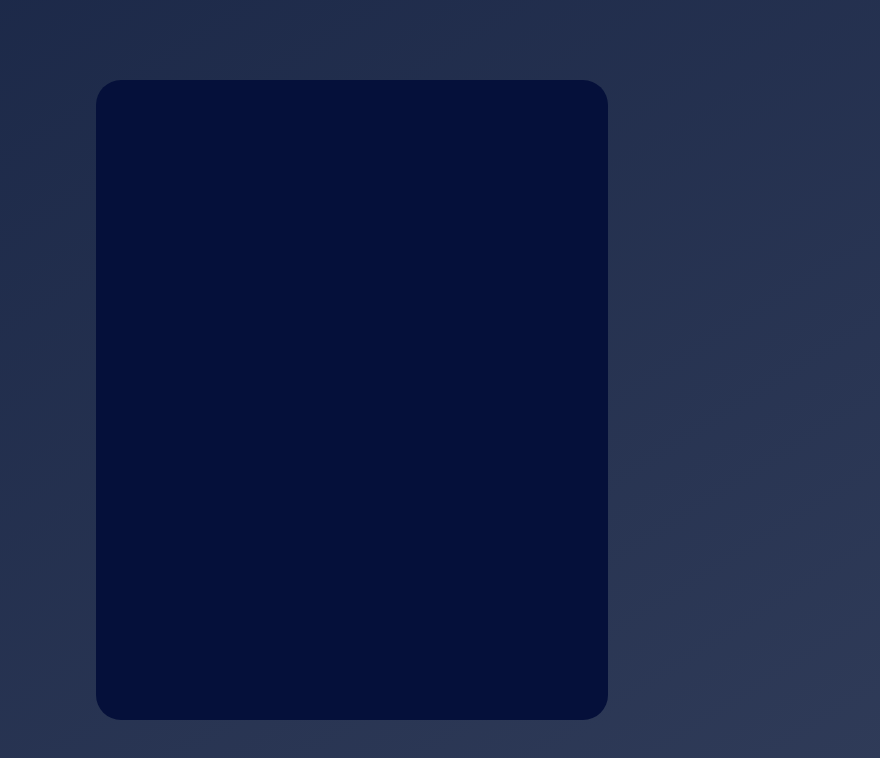
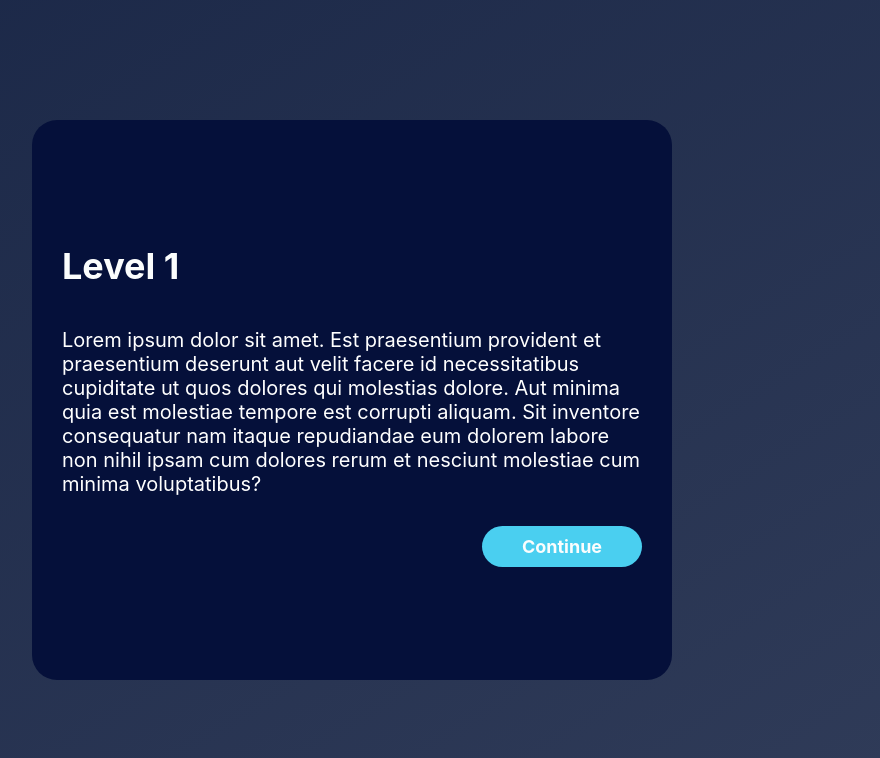
Before and after one commit to Leticia-Ajac/RPG_Skills, a React (Create React App) app in the folder rpg-skills/: page /Level1Intro in a window 1280 px wide. Shown: the top 758 px of the page, without its empty margins (288-1168 px from the left). Built offline with nearby package versions, Linux system fonts and the light colour scheme.

Commit message:
Level 1 Intro

```diff
--- a/rpg-skills/src/App.js
+++ b/rpg-skills/src/App.js
@@ -9,6 +9,7 @@ import {
 
 import Home from './pages/home';
 import Level1Intro from './pages/Level1/Intro';
+import Level1Main from './pages/Level1/Main';
 
 function App() {
   return (
@@ -18,6 +19,7 @@ function App() {
           <Routes>
             <Route path="/" element={<Home/>} />
             <Route path='/Level1Intro' element={<Level1Intro/>} />
+            <Route path='/Level1Main' element={<Level1Main />} />
           </Routes>
         </Router>
       </header>
--- a/rpg-skills/src/components/Boxes/BigBox/index.jsx
+++ b/rpg-skills/src/components/Boxes/BigBox/index.jsx
@@ -1,13 +1,14 @@
+import { useNavigate } from "react-router-dom"
+import { Button2 } from "../../Button"
+import { Describe2, Title2 } from "../../Texts"
 import "./style.css"
 export default function BigBox(props){
+    const navegate = useNavigate()
     return(
         <div className='bigbox'>
-            <section id='b1'>
-
-            </section>
-            <section id='b2'>
-
-            </section>
+            <Title2 id="title">{props.level}</Title2>
+            <Describe2>Lorem ipsum dolor sit amet. Est praesentium provident et praesentium deserunt aut velit facere id necessitatibus cupiditate ut quos dolores qui molestias dolore. Aut minima quia est molestiae tempore est corrupti aliquam. Sit inventore consequatur nam itaque repudiandae eum dolorem labore non nihil ipsam cum dolores rerum et nesciunt molestiae cum minima voluptatibus?</Describe2>
+            <Button2 onClick={navegate} to={props.to} id="button" >Continue</Button2>
         </div>
     )
 }
--- a/rpg-skills/src/components/Boxes/BigBox/style.css
+++ b/rpg-skills/src/components/Boxes/BigBox/style.css
@@ -1,21 +1,17 @@
 .bigbox{
-    width: 60vw;
-    height: 80vh;
+    width: 50vw;
+    height: 70vh;
     border-radius: 25px;
     background-color: #05103A;
     display: flex;
+    flex-direction: column;
     align-items: center;
-    justify-content: space-between;
+    justify-content: center;
+    text-align: start;
 }
-
-.bigbox > #b1 {
-    background-color: #101C43;
-    height: 80vh;
-    width: 35%;
-    border-radius: 25px 0 0 25px;
+#title {
+    margin-right: auto;
 }
-.bigbox > #b2 {
-    height: 80vh;
-    width: 65%;
-    border-radius: 0 25px 25px 0;
+#button {
+    margin-left: auto;
 }
--- /dev/null
+++ b/rpg-skills/src/components/Boxes/MainBox/index.jsx
@@ -0,0 +1,13 @@
+import "./style.css"
+export default function MainBox(props){
+    return(
+        <div className='mainbox'>
+            <section id='b1'>
+
+            </section>
+            <section id='b2'>
+
+            </section>
+        </div>
+    )
+}
--- /dev/null
+++ b/rpg-skills/src/components/Boxes/MainBox/style.css
@@ -0,0 +1,21 @@
+.mainbox{
+    width: 60vw;
+    height: 80vh;
+    border-radius: 25px;
+    background-color: #05103A;
+    display: flex;
+    align-items: center;
+    justify-content: space-between;
+}
+
+.mainbox > #b1 {
+    background-color: #101C43;
+    height: 80vh;
+    width: 35%;
+    border-radius: 25px 0 0 25px;
+}
+.mainbox > #b2 {
+    height: 80vh;
+    width: 65%;
+    border-radius: 0 25px 25px 0;
+}
--- a/rpg-skills/src/components/Boxes/SmallBox/index.jsx
+++ b/rpg-skills/src/components/Boxes/SmallBox/index.jsx
@@ -1,4 +1,4 @@
-import { Describe, Title1 } from '../../Texts'
+import { Describe1, Title1 } from '../../Texts'
 import './style.css'
 export default function SmallBox(props){
     return(
@@ -6,7 +6,7 @@ export default function SmallBox(props){
             <div id='img'></div>
             <div className='smallbox_container'>
                 <Title1>{props.title}</Title1>
-                <Describe>{props.describe}</Describe>
+                <Describe1>{props.describe}</Describe1>
             </div>
             {props.children}
         </div>
--- a/rpg-skills/src/components/Button/index.jsx
+++ b/rpg-skills/src/components/Button/index.jsx
@@ -1,7 +1,7 @@
 import { Link } from "react-router-dom"
 import styled from "styled-components"
 
-export const Button1 = styled(Link)({
+const Button1 = styled(Link)({
     backgroundColor: "#4ACFF0",
     fontWeight:"700",
     fontSize:"22px",
@@ -19,3 +19,29 @@ export const Button1 = styled(Link)({
         transition:"all 0.3s ease-in-out"
     }
 })
+
+const Button2 = styled(Link)({
+    backgroundColor: "#4ACFF0",
+    fontWeight:"700",
+    fontSize:"18px",
+    borderRadius:"25px",
+    border:"0px",
+    padding:"10px 0px",
+    margin:"0px 30px",
+    width: "25%",
+    color:"#FBFDFD",
+    textDecoration:"none",
+    textAlign:"center",
+    WebkitTransition:"all 1s ease-in-out",
+    transition:"all 0.3s ease-in-out",
+    ":hover":{
+        backgroundColor:"#2E82A7",
+        WebkitTransition:"all 1s ease-in-out",
+        transition:"all 0.3s ease-in-out"
+    }
+})
+
+export {
+    Button1,
+    Button2
+}
--- a/rpg-skills/src/components/Texts/index.jsx
+++ b/rpg-skills/src/components/Texts/index.jsx
@@ -5,12 +5,24 @@ const Title1 = styled('h1')({
     margin:"10px 20px"
 })
 
-const Describe = styled('p')({
+const Title2 = styled('h1')({
+    fontSize:"36px",
+    margin:"10px 30px",
+    color:"#FBFDFD"
+})
+
+const Describe1 = styled('p')({
     fontSize:"20px",
     margin:"5px 20px"
+})
+const Describe2 = styled('p')({
+    fontSize:"20px",
+    margin:"30px 30px"
 })
 
 export {
     Title1,
-    Describe
+    Title2,
+    Describe1,
+    Describe2
 }
--- a/rpg-skills/src/pages/Level1/Intro/index.jsx
+++ b/rpg-skills/src/pages/Level1/Intro/index.jsx
@@ -1,11 +1,10 @@
-import MediumBox from "../../../components/Boxes/MediumBox";
+import BigBox from "../../../components/Boxes/BigBox";
+import { Title2 } from "../../../components/Texts";
 
 
 export default function Level1Intro() {
 
     return(
-        <MediumBox>
-
-        </MediumBox>
+        <BigBox level="Level 1" to="Level1Main" />
     )
 }
--- a/rpg-skills/src/pages/Level1/Main/index.jsx
+++ b/rpg-skills/src/pages/Level1/Main/index.jsx
@@ -0,0 +1,10 @@
+import MainBox from "../../../components/Boxes/MainBox";
+import { Title2 } from "../../../components/Texts";
+
+
+export default function Level1Main() {
+
+    return(
+        <MainBox></MainBox>
+    )
+}
```
